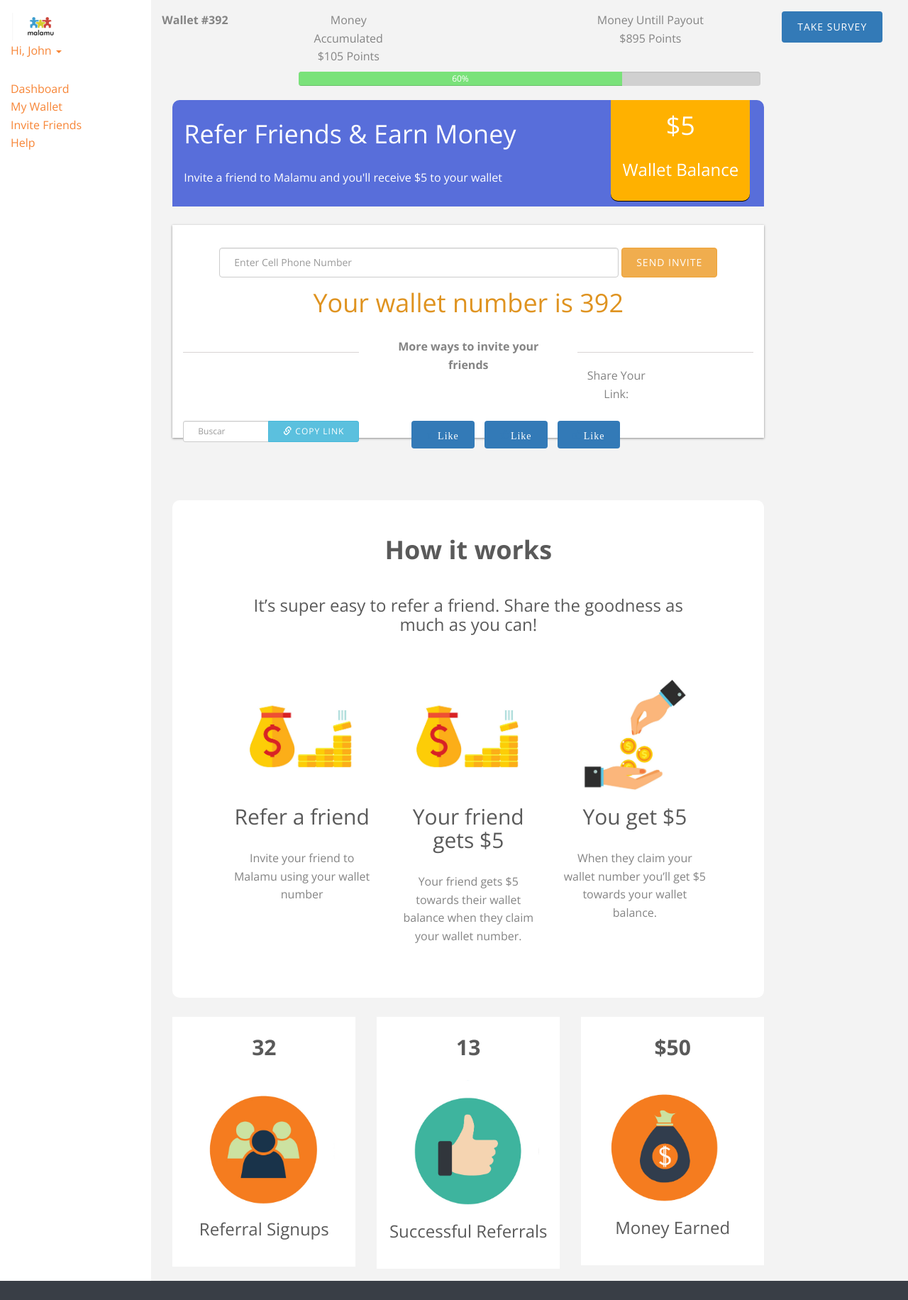
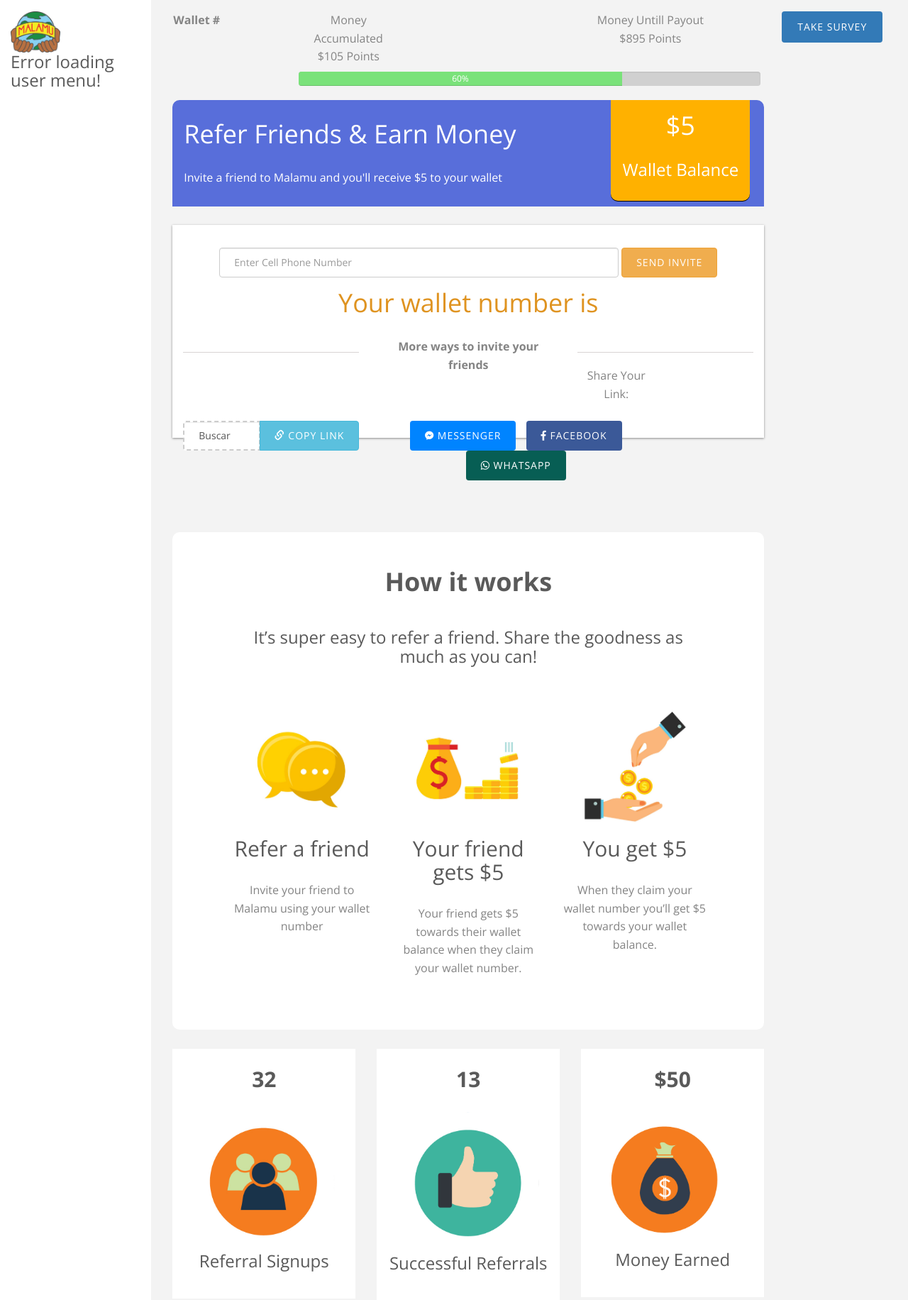
Before and after one commit to praveen-tissera/malamu, a CodeIgniter app: page /dashboard/index.php/user/viewInviteFriend in a window 1280 px wide. Shown: the top 1832 px of the page at 71% size. Run offline with CodeIgniter, Linux system fonts and the light colour scheme; some libraries are stand-ins or nearby versions; some web fonts are replaced.

Commit message:
create seperate modules for left menu and my wallet

```diff
--- a/application/controllers/user.php
+++ b/application/controllers/user.php
@@ -139,6 +139,12 @@
 
 
         }
+    }
+    public function userLogout(){
+        $this->session->unset_userdata('userID');
+				$data['success_message_display'] = 'Log out sucessfully';
+
+				$this->load->view('login', $data);
     }
     public function userDashBoard(){
         //check session ready and load the dashboard
--- a/application/views/about-us.php
+++ b/application/views/about-us.php
@@ -94,7 +94,7 @@
 						<h1 id="fh5co-logo">
 							<a href="<?php echo  base_url();?>">
 								<!-- <i class="icon-airplane"></i> -->
-								<img src="<?php echo  base_url('/assets/images/logo.png');?>">
+								<img class="logo" src="<?php echo  base_url('/assets/images/logo.png');?>">
 							</a>
 						</h1>
 						<!-- START #fh5co-menu-wrap -->
--- a/application/views/home.php
+++ b/application/views/home.php
@@ -32,6 +32,7 @@
 	<link rel="shortcut icon" href="favicon.ico">
 
 	<link href='https://fonts.googleapis.com/css?family=Open+Sans:400,700,300' rel='stylesheet' type='text/css'>
+	<link rel="stylesheet" href="https://use.fontawesome.com/releases/v5.6.3/css/all.css" integrity="sha384-UHRtZLI+pbxtHCWp1t77Bi1L4ZtiqrqD80Kn4Z8NTSRyMA2Fd33n5dQ8lWUE00s/" crossorigin="anonymous">
 
 	<!-- Animate.css -->
 
@@ -84,7 +85,7 @@
 						<h1 id="fh5co-logo">
 							<a href="<?php echo  base_url();?>">
 								<!-- <i class="icon-airplane"></i> -->
-								<img src="<?php echo  base_url('/assets/images/logo.png');?>">
+								<img class="login-logo logo" src="<?php echo  base_url('/assets/images/logo.png');?>">
 							</a>
 						</h1>
 						<!-- START #fh5co-menu-wrap -->
--- a/application/views/invite-friend.php
+++ b/application/views/invite-friend.php
@@ -30,13 +30,14 @@
 	<meta name="twitter:card" content="" />
 
     <link href='https://fonts.googleapis.com/css?family=Open+Sans:400,700,300' rel='stylesheet' type='text/css'>
+    <link rel="stylesheet" href="https://use.fontawesome.com/releases/v5.6.3/css/all.css" integrity="sha384-UHRtZLI+pbxtHCWp1t77Bi1L4ZtiqrqD80Kn4Z8NTSRyMA2Fd33n5dQ8lWUE00s/" crossorigin="anonymous">
     <!-- Bootstrap  -->
 
     <link href="<?php echo base_url('/assets/css/bootstrap.css'); ?>" rel="stylesheet">
     <link href="<?php echo base_url('/assets/css/style.css'); ?>" rel="stylesheet">
     <!-- Icomoon Icon Fonts-->
 
-    <link href="<?php echo base_url('/assets/css/icomoon.css'); ?>" rel="stylesheet">
+    <!-- <link href="<?php echo base_url('/assets/css/icomoon.css'); ?>" rel="stylesheet"> -->
 	<style>
 	.progress-bar-success{
 		background-color: #7ae27a;
@@ -86,6 +87,21 @@
         box-shadow:0px 1px 0px #000;
 
     }
+    .messenger{
+        background-color:#0084ff;
+        color:#FFF;
+    }
+    .facebook{
+        background-color:#3B5998;
+        color:#FFF;
+    }
+    .whatsapp{
+        background-color:#075e54;
+        color:#FFF;
+    }
+    .input-md{
+		border: 2px dashed #ccc !important;
+	}
 	</style>
 </head>
 
@@ -95,34 +111,9 @@
             <div class="row">
 
                 <div class="col-sm-2 col-md-2 pt-4">
-                    <img class="login-logo" src="<?php echo base_url('/assets/images/logo.png'); ?>">
+                    <img class="login-logo logo" src="<?php echo base_url('/assets/images/logo.png'); ?>">
                     <!-- user profile menu  -->
-                    <div class="dropdown">
-                        <a id="dLabel" data-target="#" href="" data-toggle="dropdown" role="button" aria-haspopup="true" aria-expanded="false">
-                            Hi, John
-                            <span class="caret"></span>
-                        </a>
-
-                        <ul class="dropdown-menu " aria-labelledby="dLabel">
-                            <li>
-								<a href="">Payment Options</a>
-							</li>
-							<li>
-								<a href="">Redeem Refer Points</a>
-							</li>
-							<li role="separator" class="divider"></li>
-							<li><a href="">Log Out</a></li>
-                        </ul>
-                    </div>
-                    <!-- end of user profile menu -->
-
-                    <ul class="left-menu pt-5">
-                        <li><a href="">Dashboard</a></li>
-                        <li><a href="">My Wallet</a></li>
-                        <li><a href="">Invite Friends</a></li>
-                        <li><a href="">Help</a></li>
-
-                    </ul>
+                    <?php $this->load->view('left-menu'); ?>
 
 					<img src="https://via.placeholder.com/160x500?text=160x500+Wide+Skyscaper" alt="">
 
@@ -133,39 +124,7 @@
                 </div>
                 <div class="col-sm-10 col-md-10 middle-section">
 
-					<div class="row pt-4">
-
-						<div class="col-sm-2 col-md-2">
-							<strong>Wallet #392</strong>
-						</div>
-
-                        <div class="col-sm-6 col-md-8">
-							<div class="col-sm-3 col-md-3 text-center pull-left">Money Accumulated<br>
-								$105 Points
-							</div>
-							<div class="col-sm-6 col-md-6 col-md-offset-3 text-center">Money Untill Payout<br>
-								$895 Points
-
-							</div>
-							<div class="col-sm-12 col-md-12 pt-2">
-
-								<div class="progress">
-									<div class="progress-bar progress-bar-success" role="progressbar" aria-valuenow="60" aria-valuemin="0" aria-valuemax="100" style="width: 70%;">
-										60%
-									</div>
-                            	</div>
-							</div>
-
-
-                        </div>
-                        <div class="take-surve">
-                            <button type="button" class="btn btn-primary">Take Survey</button>
-
-                        </div>
-
-
-
-					</div>
+					<?php $this->load->view('my-wallet.php'); ?>
 
                             <div class="col-sm-10 col-md-10 text-center">
 
@@ -196,7 +155,12 @@
                                                 </form>
                                             </div>
                                             <div class="col-sm-12">
-                                                <h1 class="pt-4 wallet-number">Your wallet number is 392</h1>
+                                                <h1 class="pt-4 wallet-number">Your wallet number is
+                                                <?php if (isset($this->session->userdata['userID'])) {
+                                                    $wallet_number = sprintf("%03d", $this->session->userdata['userID']);
+                                                    echo $wallet_number;
+                                                } ?>
+                                                </h1>
 
                                             </div>
 
@@ -221,9 +185,9 @@
                                         </div>
                                         <div class="col-sm-4">
                                                 <div class="input-group col-md-12">
-                                                    <input type="text" class="form-control input-sm" placeholder="Buscar" />
+                                                    <input type="text" class="form-control input-md " value="Buscar" id="link-text" />
                                                     <span class="input-group-btn">
-                                                        <button class="btn btn-info btn-sm" type="button">
+                                                        <button class="btn btn-info btn-md" type="button" id="copy-link">
                                                             <i class="glyphicon glyphicon-link"></i> Copy Link
                                                         </button>
                                                     </span>
@@ -234,13 +198,13 @@
                                         <div class="col-sm-6">
                                             <ul class="list-inline">
                                                 <li>
-                                                <a class="btn icon-btn btn-primary" href="#"><span class="glyphicon btn-glyphicon glyphicon-thumbs-up img-circle text-primary"></span>Like</a>
+                                                <a class="btn icon-btn messenger" href="#"><i class="fab fa-facebook-messenger"></i> Messenger</a>
                                                 </li>
                                                 <li>
-                                                <a class="btn icon-btn btn-primary" href="#"><span class="glyphicon btn-glyphicon glyphicon-thumbs-up img-circle text-primary"></span>Like</a>
+                                                <a class="btn icon-btn facebook" href="#"><i class="fab fa-facebook-f"></i> Facebook</a>
                                                 </li>
                                                 <li>
-                                                <a class="btn icon-btn btn-primary" href="#"><span class="glyphicon btn-glyphicon glyphicon-thumbs-up img-circle text-primary"></span>Like</a>
+                                                <a class="btn icon-btn whatsapp" href="#"><i class="fab fa-whatsapp"></i> WhatsApp</a>
                                                 </li>
                                             </ul>
                                         </div>
@@ -276,7 +240,7 @@
 
 									<div class="row pt-4">
                                         <div class="col-md-4">
-                                        <img style="width:250px;margin-left:auto;margin-right:auto;" class="img-responsive" src="<?php echo base_url('/assets/images/you_earn.jpg'); ?>" alt="">
+                                        <img style="width:250px;margin-left:auto;margin-right:auto;" class="img-responsive" src="<?php echo base_url('/assets/images/refer-friend.jpg'); ?>" alt="">
                                                <h2> Refer a friend</h2>
                                                <p>
                                                Invite your friend to Malamu using your wallet number
@@ -406,6 +370,12 @@
 	<script src="<?php echo base_url('/assets/js/bootstrap.min.js'); ?>"></script>
     <script>
          $('.dropdown-toggle').dropdown()
+         $('#copy-link').on('click',function(){
+
+             $('#link-text').select();
+             document.execCommand("copy");
+                alert("Copied the link");
+         });
     </script>
 
     </body>
--- /dev/null
+++ b/application/views/left-menu.php
@@ -0,0 +1,40 @@
+<?php
+//print_r($this->session->userdata);
+if(isset($this->session->userdata['userID'])){
+    echo "<div class='dropdown pt-4'>
+                        <a class='text-capitalize' id='dLabel' data-target='#' href='' data-toggle='dropdown' role='button' aria-haspopup='true' aria-expanded='false'>
+                          <strong>  Hi, ";
+                             echo $this->session->userdata['sign_up']['first_name'];
+                            echo "<span class='caret'></span></strong>
+                        </a>
+
+                        <ul class='dropdown-menu' aria-labelledby='dLabel'>
+                            <li>
+								<a href=''>Payment Options</a>
+							</li>
+							<li>
+								<a href=''>Redeem Refer Points</a>
+							</li>
+							<li role='separator' class='divider'></li>
+							<li><a href='". base_url('index.php/user/userLogout') ."'>Log Out</a></li>
+                        </ul>
+                    </div>";
+
+                //   end of user profile menu
+
+                    echo "<ul class='left-menu pt-5'>
+                        <li><a href='" . base_url('index.php/user/userDashBoard')."'><strong>Dashboard</strong></a></li>
+                        <li><a href='" . base_url('index.php/user/viewWallet')."'><strong>My Wallet</strong></a></li>
+                        <li><a href='" . base_url('index.php/user/viewInviteFriend')."'><strong>Invite Friends<strong></a></li>
+                        <li><a href='" . base_url('index.php/user/viewHelp')."'><strong>Help</strong></a></li>
+
+                    </ul>";
+
+
+
+
+}else{
+    echo "<h3>Error loading user menu!</h3>";
+}
+
+?>
--- /dev/null
+++ b/application/views/my-wallet.php
@@ -0,0 +1,39 @@
+
+                     <div class="row pt-4">
+
+						<div class="col-sm-2 col-md-2">
+							<strong class="pl-4">Wallet #
+                            <?php if (isset($this->session->userdata['userID'])) {
+                                $wallet_number = sprintf("%03d", $this->session->userdata['userID']);
+                                echo $wallet_number;
+                            } ?>
+                            </strong>
+						</div>
+
+                        <div class="col-sm-6 col-md-8">
+							<div class="col-sm-3 col-md-3 text-center pull-left">Money Accumulated<br>
+								$105 Points
+							</div>
+							<div class="col-sm-6 col-md-6 col-md-offset-3 text-center">Money Untill Payout<br>
+								$895 Points
+
+							</div>
+							<div class="col-sm-12 col-md-12 pt-2">
+
+								<div class="progress">
+									<div class="progress-bar progress-bar-success" role="progressbar" aria-valuenow="60" aria-valuemin="0" aria-valuemax="100" style="width: 70%;">
+										60%
+									</div>
+                            	</div>
+							</div>
+
+
+                        </div>
+                        <div class="take-surve">
+                            <button type="button" class="btn btn-primary">Take Survey</button>
+
+                        </div>
+
+
+
+					</div>
--- a/application/views/submit_verification.php
+++ b/application/views/submit_verification.php
@@ -122,6 +122,7 @@
 	input[disabled] {
 		background-color:#d0d0d0 !important;
 	}
+
 	</style>
 
 </head>
@@ -146,7 +147,7 @@
 										<!--  -->
 										<div class="form-signin mg-btm">
 
-											<img class="login-logo" src="<?php echo base_url('/assets/images/logo.png'); ?>">
+											<img class="login-logo logo" src="<?php echo base_url('/assets/images/logo.png'); ?>">
 											<?php
 											// echo $phone_number;
 											// echo '<br>';
--- a/assets/css/style.css
+++ b/assets/css/style.css
@@ -98,6 +98,9 @@
 }
 .header-top .fh5co-link a:hover {
   color: white !important;
+}
+.logo{
+  width: 70px;
 }
 @media screen and (max-width: 768px) {
   .header-top .fh5co-link {
```
Also changed, not shown: application/views/help-good.php (+4 -58 lines), application/views/login.php (+7 -1 lines), assets/images/logo-old.png (added), assets/images/logo.png, assets/images/refer-friend.jpg (added).
